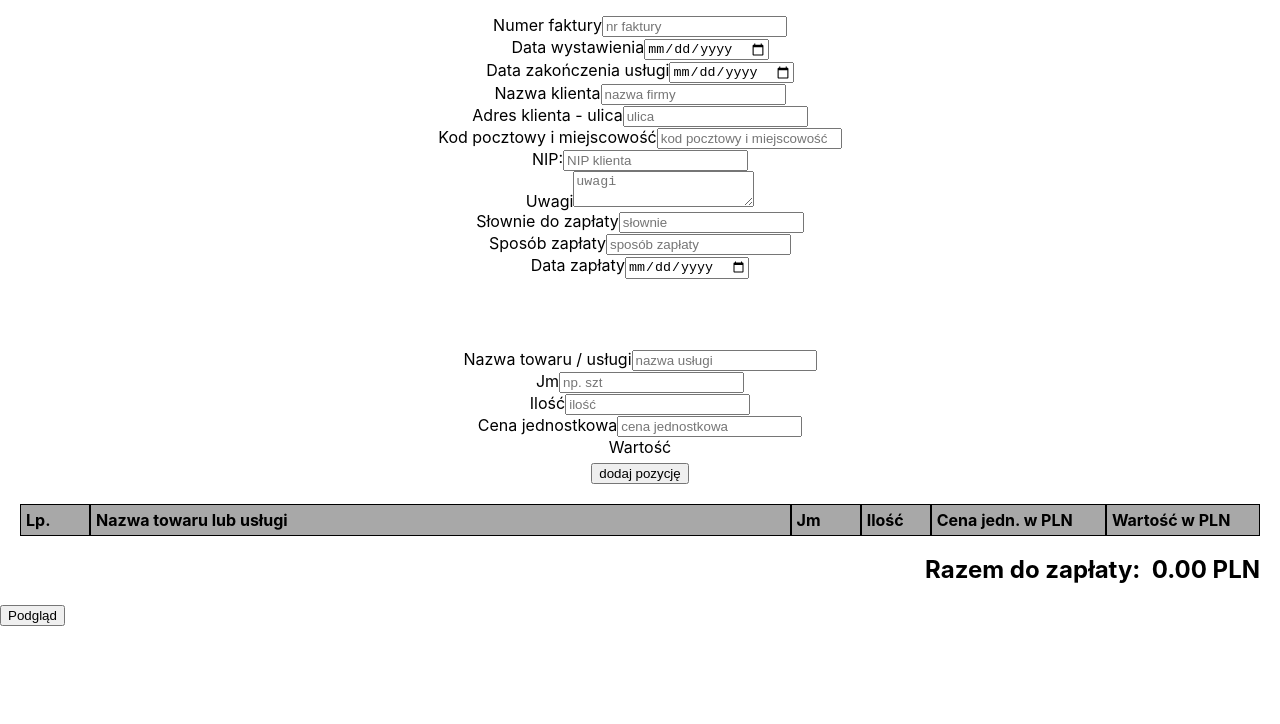
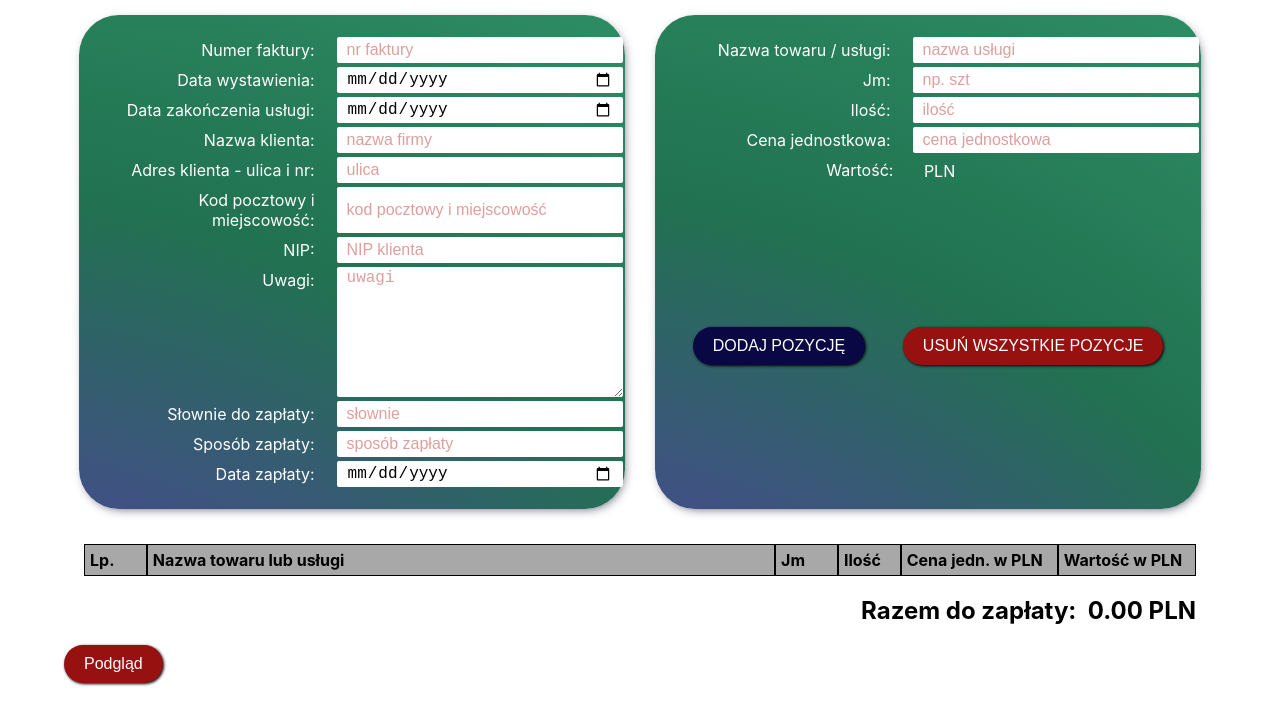
Before and after one commit to aleksandra-rybinska/invoice-generator, a React (Create React App) app: page / in a window 1280 px wide. Shown: the top 724 px of the page. Built offline with nearby package versions, Linux system fonts and the light colour scheme.

Commit message:
some styles and clear data implemented

```diff
--- a/src/App.js
+++ b/src/App.js
@@ -4,7 +4,6 @@ import InvoiceDetails from './components/InvoiceDetails';
 import PositionsForm from './components/PositionsForm';
 import InvoiceForm from './components/InvoiceForm';
 import PositionsTable from './components/PositionsTable';
-import Nav from './components/Nav';
 import SellerDetails from './components/SellerDetails';
 import ClientDetails from './components/ClientDetails';
 import Notes from './components/Notes';
@@ -19,7 +18,12 @@ function App() {
         <>
             {showInvoice ? (
                 <div>
-                    <Nav />
+                    <menu className='menu'>
+                        <button onClick={toggleShowInvoice}>
+                            WRÓĆ DO EDYCJI
+                        </button>
+                        <button>DRUKUJ</button>
+                    </menu>
                     <InvoiceDetails />
                     <section className='details'>
                         <SellerDetails />
@@ -38,14 +42,13 @@ function App() {
                         11.03.2004 r. o podatku od towarów i usług (Dz.U. z
                         2016r. poz. 710, z późn. zm.)]
                     </p>
-                    <button onClick={toggleShowInvoice}>Edycja</button>
                 </div>
             ) : (
-                <div>
-                    <InvoiceForm />
-                    <br />
-                    <br />
-                    <PositionsForm />
+                <div className='wrapper'>
+                    <section className='form-section'>
+                        <InvoiceForm />
+                        <PositionsForm />
+                    </section>
                     <PositionsTable />
 
                     <button onClick={toggleShowInvoice}>Podgląd</button>
--- a/src/components/InvoiceDetails.js
+++ b/src/components/InvoiceDetails.js
@@ -2,7 +2,6 @@ import { useInvoice } from '../AppContext';
 
 const InvoiceDetails = () => {
     const { invoiceData } = useInvoice();
-    console.log('invoiceData', invoiceData);
     return (
         <section className='date'>
             <ul>
--- a/src/components/InvoiceForm.js
+++ b/src/components/InvoiceForm.js
@@ -2,12 +2,11 @@ import { useInvoice } from '../AppContext';
 
 const InvoiceForm = () => {
     const { invoiceData, updateInvoiceData } = useInvoice();
-    console.log('invoiceData', invoiceData);
 
     return (
         <form className='form'>
             <div className='form-row'>
-                <label>Numer faktury</label>
+                <label>Numer faktury:</label>
                 <input
                     type='text'
                     id='text'
@@ -18,7 +17,7 @@ const InvoiceForm = () => {
                 />
             </div>
             <div className='form-row'>
-                <label>Data wystawienia</label>
+                <label>Data wystawienia:</label>
                 <input
                     type='date'
                     id='text'
@@ -28,7 +27,7 @@ const InvoiceForm = () => {
                 />
             </div>
             <div className='form-row'>
-                <label>Data zakończenia usługi</label>
+                <label>Data zakończenia usługi:</label>
                 <input
                     type='date'
                     id='text'
@@ -38,7 +37,7 @@ const InvoiceForm = () => {
                 />
             </div>
             <div className='form-row'>
-                <label>Nazwa klienta</label>
+                <label>Nazwa klienta:</label>
                 <input
                     type='text'
                     id='text'
@@ -49,7 +48,7 @@ const InvoiceForm = () => {
                 />
             </div>
             <div className='form-row'>
-                <label>Adres klienta - ulica</label>
+                <label>Adres klienta - ulica i nr:</label>
                 <input
                     type='text'
                     id='text'
@@ -60,7 +59,7 @@ const InvoiceForm = () => {
                 />
             </div>
             <div className='form-row'>
-                <label>Kod pocztowy i miejscowość</label>
+                <label>Kod pocztowy i miejscowość:</label>
                 <input
                     type='text'
                     id='text'
@@ -82,17 +81,18 @@ const InvoiceForm = () => {
                 />
             </div>
             <div className='form-row'>
-                <label>Uwagi</label>
+                <label>Uwagi:</label>
                 <textarea
                     id='text'
                     name='notes'
                     placeholder='uwagi'
+                    rows='7'
                     value={invoiceData.notes}
                     onChange={updateInvoiceData}
                 />
             </div>
             <div className='form-row'>
-                <label>Słownie do zapłaty</label>
+                <label>Słownie do zapłaty:</label>
                 <input
                     id='text'
                     name='inWords'
@@ -102,7 +102,7 @@ const InvoiceForm = () => {
                 />
             </div>
             <div className='form-row'>
-                <label>Sposób zapłaty</label>
+                <label>Sposób zapłaty:</label>
                 <input
                     id='text'
                     name='payed'
@@ -112,7 +112,7 @@ const InvoiceForm = () => {
                 />
             </div>
             <div className='form-row'>
-                <label>Data zapłaty</label>
+                <label>Data zapłaty:</label>
                 <input
                     type='date'
                     id='text'
--- a/src/components/PositionsForm.js
+++ b/src/components/PositionsForm.js
@@ -8,9 +8,8 @@ const PositionsForm = () => {
         updateInvoicePosition,
         updatePositionsList,
         setInvoicePosition,
+        setPositionsList,
     } = useInvoice();
-    // console.log('invoicePosition', invoicePosition);
-    console.log('positionsList', positionsList);
 
     useEffect(() => {
         const calculateAmount = (amount) => {
@@ -34,10 +33,16 @@ const PositionsForm = () => {
         return /^-?[\d.]+(?:e-?\d+)?$/.test(n);
     }
 
+    const handleDelete = () => {
+        let keysToRemove = ['invoicePosition', 'positionsList'];
+        keysToRemove.forEach((k) => localStorage.removeItem(k));
+        window.location.reload();
+    };
+
     return (
         <form className='form' onSubmit={updatePositionsList}>
             <div className='form-row'>
-                <label>Nazwa towaru / usługi</label>
+                <label>Nazwa towaru / usługi:</label>
                 <input
                     type='text'
                     id='description'
@@ -48,7 +53,7 @@ const PositionsForm = () => {
                 />
             </div>
             <div className='form-row'>
-                <label>Jm</label>
+                <label>Jm:</label>
                 <input
                     type='text'
                     id='jm'
@@ -59,7 +64,7 @@ const PositionsForm = () => {
                 />
             </div>
             <div className='form-row'>
-                <label>Ilość</label>
+                <label>Ilość:</label>
                 <input
                     type='text'
                     id='quantity'
@@ -70,7 +75,7 @@ const PositionsForm = () => {
                 />
             </div>
             <div className='form-row'>
-                <label>Cena jednostkowa</label>
+                <label>Cena jednostkowa:</label>
                 <input
                     type='text'
                     id='price'
@@ -81,15 +86,20 @@ const PositionsForm = () => {
                 />
             </div>
             <div className='form-row'>
-                <label>Wartość</label>
+                <label>Wartość:</label>
                 <p>
                     {isNumber(invoicePosition.amount)
                         ? invoicePosition.amount
                         : ''}
+                    &nbsp;PLN
                 </p>
             </div>
-
-            <button type='submit'>dodaj pozycję</button>
+            <div className='form-button-container'>
+                <button type='submit'>DODAJ POZYCJĘ</button>
+                <button type='reset' onClick={handleDelete}>
+                    USUŃ WSZYSTKIE POZYCJE
+                </button>
+            </div>
         </form>
     );
 };
--- a/src/styles.css
+++ b/src/styles.css
@@ -10,33 +10,24 @@ body p {
   margin: 6px;
 }
 
-body p.annotation {
-  padding-left: 20px;
+body button {
+  padding: 10px 20px;
+  color: white;
+  font-size: 16px;
+  background: #971111;
+  border: none;
+  border-radius: 25px;
+  -webkit-box-shadow: 1px 1px 3px black;
+          box-shadow: 1px 1px 3px black;
+  cursor: pointer;
 }
 
-.nav {
-  display: -webkit-box;
-  display: -ms-flexbox;
-  display: flex;
-  -webkit-box-orient: horizontal;
-  -webkit-box-direction: normal;
-      -ms-flex-direction: row;
-          flex-direction: row;
-  -webkit-box-pack: justify;
-      -ms-flex-pack: justify;
-          justify-content: space-between;
+.menu > button {
+  margin: 0 10px;
 }
 
-.nav ul {
-  display: -webkit-box;
-  display: -ms-flexbox;
-  display: flex;
-  -webkit-box-align: center;
-      -ms-flex-align: center;
-          align-items: center;
-  -webkit-box-pack: justify;
-      -ms-flex-pack: justify;
-          justify-content: space-between;
+.menu > button:first-of-type {
+  background: #090844;
 }
 
 .details {
@@ -83,17 +74,87 @@ body p.annotation {
 }
 
 .form {
+  margin: 15px;
+  padding: 20px 0;
+  width: 100%;
+  background: radial-gradient(circle at -33% 254%, #1f005c, #1f327a, #47498f, #217250, #2e8d65);
+  border-radius: 40px;
+  -webkit-box-shadow: 2px 3px 11px -4px #42445a;
+  box-shadow: 2px 3px 11px -4px #42445a;
+}
+
+.form-section {
   display: -webkit-box;
   display: -ms-flexbox;
   display: flex;
-  -webkit-box-orient: vertical;
-  -webkit-box-direction: normal;
-      -ms-flex-direction: column;
-          flex-direction: column;
+}
+
+.form-row {
+  display: -webkit-box;
+  display: -ms-flexbox;
+  display: flex;
+  color: white;
+}
+
+.form-row > label {
+  text-align: end;
+  width: 40%;
+  margin: 5px 20px;
+}
+
+.form-row > input,
+.form-row textarea {
+  width: 270px;
+  margin: 2px;
+  padding: 2px 10px;
+  font-size: 16px;
+  border: none;
+  border-radius: 2px;
+}
+
+.form-row > input::-webkit-input-placeholder,
+.form-row textarea::-webkit-input-placeholder {
+  color: #dd9f9d;
+}
+
+.form-row > input:-ms-input-placeholder,
+.form-row textarea:-ms-input-placeholder {
+  color: #dd9f9d;
+}
+
+.form-row > input::-ms-input-placeholder,
+.form-row textarea::-ms-input-placeholder {
+  color: #dd9f9d;
+}
+
+.form-row > input::placeholder,
+.form-row textarea::placeholder {
+  color: #dd9f9d;
+}
+
+.form-row p {
+  color: white;
+}
+
+.form-button-container {
+  display: -webkit-box;
+  display: -ms-flexbox;
+  display: flex;
+  -webkit-box-pack: space-evenly;
+      -ms-flex-pack: space-evenly;
+          justify-content: space-evenly;
   -webkit-box-align: center;
       -ms-flex-align: center;
           align-items: center;
-  margin: 15px;
+  height: 70%;
+}
+
+.form-button-container > button {
+  height: 38px;
+}
+
+.form-button-container > button:first-of-type {
+  background: #090844;
 }
 
 .grid {
@@ -143,4 +204,13 @@ body p.annotation {
 .sign-container {
   border-top: 1px solid black;
 }
+
+.annotation {
+  padding-left: 14px;
+}
+
+.wrapper {
+  width: 90vw;
+  margin: 0 auto;
+}
 /*# sourceMappingURL=styles.css.map */
--- a/src/styles.scss
+++ b/src/styles.scss
@@ -1,3 +1,5 @@
+$shadow: 1px 1px 3px black;
+
 body {
     margin: 0 auto;
     ul {
@@ -6,15 +8,23 @@ body {
     & p {
         margin: 6px;
     }
+    & button {
+        padding: 10px 20px;
+        color: white;
+        font-size: 16px;
+        background: #971111;
+        border: none;
+        border-radius: 25px;
+        box-shadow: $shadow;
+        cursor: pointer;
+    }
 }
-.nav {
-    display: flex;
-    flex-direction: row;
-    justify-content: space-between;
-    ul {
-        display: flex;
-        align-items: center;
-        justify-content: space-between;
+.menu {
+    & > button {
+        margin: 0 10px;
+        &:first-of-type {
+            background: #090844;
+        }
     }
 }
 .details {
@@ -44,10 +54,62 @@ body {
     }
 }
 .form {
-    display: flex;
-    flex-direction: column;
-    align-items: center;
     margin: 15px;
+    padding: 20px 0;
+    width: 100%;
+    background: radial-gradient(
+        circle at -33% 254%,
+        #1f005c,
+        #1f327a,
+        #47498f,
+        #217250,
+        #2e8d65
+    );
+    border-radius: 40px;
+    -webkit-box-shadow: 2px 3px 11px -4px rgba(66, 68, 90, 1);
+    -moz-box-shadow: 2px 3px 11px -4px rgba(66, 68, 90, 1);
+    box-shadow: 2px 3px 11px -4px rgba(66, 68, 90, 1);
+
+    &-section {
+        display: flex;
+    }
+    &-row {
+        display: flex;
+        color: white;
+
+        & > label {
+            text-align: end;
+            width: 40%;
+            margin: 5px 20px;
+        }
+        & > input,
+        textarea {
+            width: 270px;
+            margin: 2px;
+            padding: 2px 10px;
+            font-size: 16px;
+            border: none;
+            border-radius: 2px;
+            &::placeholder {
+                color: rgb(221, 159, 157);
+            }
+        }
+        & p {
+            color: white;
+        }
+    }
+    &-button-container {
+        display: flex;
+        justify-content: space-evenly;
+        align-items: center;
+        height: 70%;
+        & > button {
+            height: 38px;
+            &:first-of-type {
+                background: #090844;
+            }
+        }
+    }
 }
 .grid {
     margin: 20px 20px 0 20px;
@@ -78,6 +140,10 @@ body {
         border-top: 1px solid black;
     }
 }
-&.annotation {
+.annotation {
     padding-left: 14px;
 }
+.wrapper {
+    width: 90vw;
+    margin: 0 auto;
+}
```
Also changed, not shown: src/components/Nav.js (deleted, +0 -16 lines), 1 other file (tests, documents, lock files or other folders).
